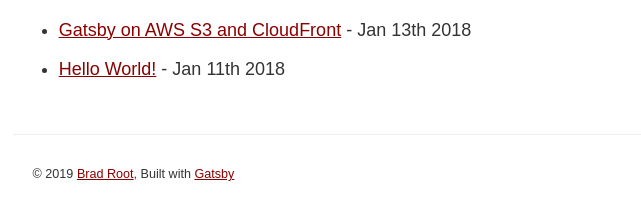
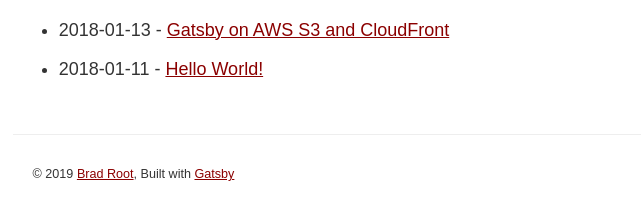
Before and after one commit to amiantos/amiantos.net, a Gatsby site: page /blog in a window 1280 px wide. Shown: the part 149-368 px from the top of the page, without its empty margins (147-788 px from the left). Built offline with nearby package versions, Linux system fonts and the light colour scheme; Gatsby itself is replaced by a stand-in of ours.

Commit message:
mess with archive page format

```diff
--- a/src/pages/blog.js
+++ b/src/pages/blog.js
@@ -11,7 +11,13 @@ const BlogPage = props => {
       <SEO title="archive" keywords={[`blog`, `archive`]} />
       <ul>
         {postList.edges.map(({ node }, i) => (
-          <li><Link to={node.fields.slug} key={i}>{node.frontmatter.title}</Link> - {node.frontmatter.date}</li>
+          <li>
+            {node.frontmatter.date}
+            {` `}-{` `}
+            <Link to={node.fields.slug} key={i}>
+              {node.frontmatter.title}
+            </Link>
+          </li>
         ))}
       </ul>
     </Layout>
@@ -21,7 +27,7 @@ const BlogPage = props => {
 export default BlogPage
 
 export const tocQuery = graphql`
-query{
+  query {
     allMarkdownRemark(sort: { order: DESC, fields: [frontmatter___date] }){
       edges{
         node{
@@ -30,9 +36,10 @@ query{
           }
           frontmatter {
             title
-            date(formatString: "MMM Do YYYY")
+            date(formatString: "YYYY-MM-DD")
           }
         }
       }
     }
-  }`
+  }
+`
--- a/src/pages/index.js
+++ b/src/pages/index.js
@@ -20,7 +20,7 @@ const IndexPage = props => {
 export default IndexPage
 
 export const listQuery = graphql`
-  query ListQuery {
+  query {
     allMarkdownRemark(sort: { order: DESC, fields: [frontmatter___date] }) {
       edges {
         node {
```
